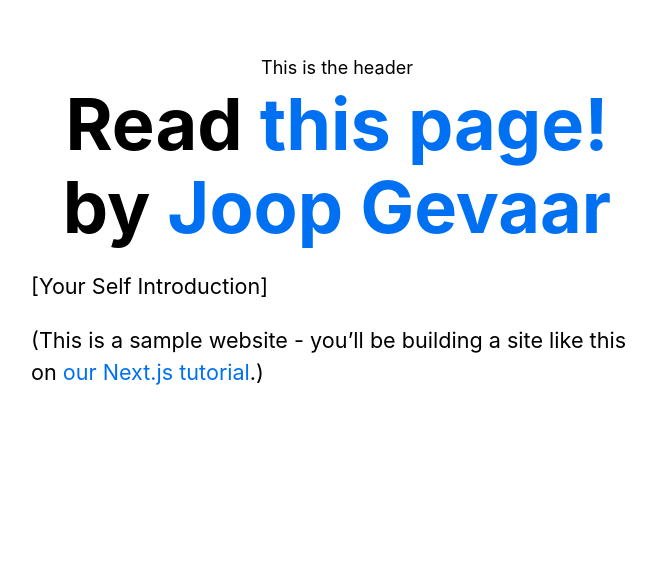
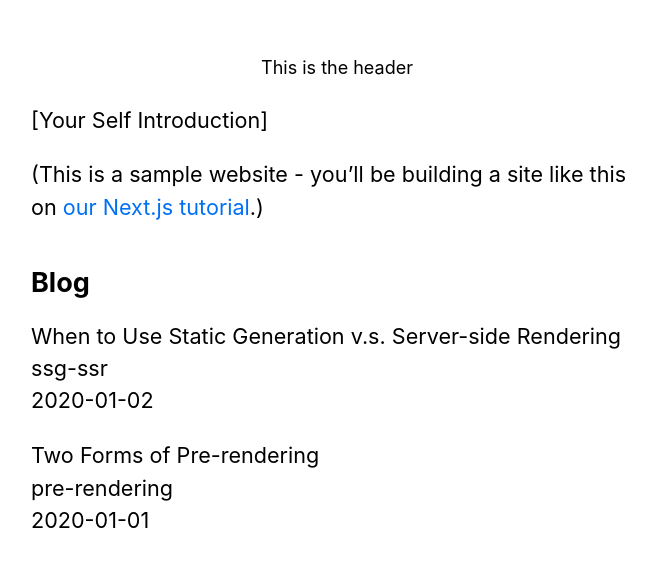
Before and after one commit to JoostGevaert/geophysics-info, a Next.js app: page / in a window 1280 px wide. Shown: the top 566 px of the page, without its empty margins (303-959 px from the left). Built offline with nearby package versions, Linux system fonts and the light colour scheme.

Commit message:
feat: staticly generated home page

```diff
--- /dev/null
+++ b/lib/posts.ts
@@ -0,0 +1,29 @@
+import fs from 'fs';
+import path from 'path';
+import matter from 'gray-matter';
+
+const postsDirectory: string = path.join(process.cwd(), 'posts')
+
+export function getSortedPostsData() {
+  const fileNames: string[] = fs.readdirSync(postsDirectory);
+  const allPostsData = fileNames.map((fileName) => {
+    const id: string = fileName.replace(/\.md$/, '');
+    const fullPath: string = path.join(postsDirectory, fileName);
+    const fileContents: string = fs.readFileSync(fullPath, 'utf8');
+    const matterResult = matter(fileContents);
+
+    return {
+      id,
+      ...matterResult.data as { date: string; title: string },
+    };
+  });
+  return allPostsData.sort(({ date: a }, { date: b }) => {
+    if (a < b) {
+      return 1;
+    } else if (a > b) {
+      return -1;
+    } else {
+      return 0;
+    }
+  })
+}
--- a/package.json
+++ b/package.json
@@ -9,6 +9,7 @@
     "lint": "next lint"
   },
   "dependencies": {
+    "gray-matter": "^4.0.3",
     "next": "12.1.6",
     "react": "18.2.0",
     "react-dom": "18.2.0"
--- a/pages/index.tsx
+++ b/pages/index.tsx
@@ -1,25 +1,34 @@
 import type { NextPage } from 'next'
+import { GetStaticProps } from 'next';
 import Head from 'next/head';
 import Link from 'next/link';
+import { getSortedPostsData } from '../lib/posts'
 import Layout, { siteTitle } from '../components/layout';
 import utilStyles from '../styles/utils.module.css';
 
-const Home: NextPage = () => {
+export const getStaticProps: GetStaticProps = async () => {
+  const allPostsData = getSortedPostsData()
+  return {
+    props: {
+      allPostsData
+    }
+  }
+}
+
+export default function Home ({
+  allPostsData
+}: {
+  allPostsData: {
+    date: string
+    title: string
+    id: string
+  }[]
+}) {
   return (
     <Layout home>
       <Head>
         <title>{siteTitle}</title>
       </Head>
-      <h1 className={utilStyles.title}>
-        Read{' '}
-        <Link href="/posts/first-post">
-          <a>this page!</a>
-        </Link>
-        {' '}by{' '}
-        <Link href="/authors/joop-gevaar">
-          <a>Joop Gevaar</a>
-        </Link>
-      </h1>
       <section className={utilStyles.headingMd}>
         <p>[Your Self Introduction]</p>
         <p>
@@ -27,8 +36,20 @@
           <a href="https://nextjs.org/learn">our Next.js tutorial</a>.)
         </p>
       </section>
+      <section className={`${utilStyles.headingMd} ${utilStyles.padding1px}`}>
+        <h2 className={utilStyles.headingLg}>Blog</h2>
+        <ul className={utilStyles.list}>
+          {allPostsData.map(({ id, date, title }) => (
+            <li className={utilStyles.listItem} key={id}>
+              {title}
+              <br />
+              {id}
+              <br />
+              {date}
+            </li>
+          ))}
+        </ul>
+      </section>
     </Layout>
-  );
+  )
 }
-
-export default Home
--- /dev/null
+++ b/posts/pre-rendering.md
@@ -0,0 +1,11 @@
+---
+title: 'Two Forms of Pre-rendering'
+date: '2020-01-01'
+---
+
+Next.js has two forms of pre-rendering: **Static Generation** and **Server-side Rendering**. The difference is in **when** it generates the HTML for a page.
+
+- **Static Generation** is the pre-rendering method that generates the HTML at **build time**. The pre-rendered HTML is then _reused_ on each request.
+- **Server-side Rendering** is the pre-rendering method that generates the HTML on **each request**.
+
+Importantly, Next.js lets you **choose** which pre-rendering form to use for each page. You can create a "hybrid" Next.js app by using Static Generation for most pages and using Server-side Rendering for others.
--- /dev/null
+++ b/posts/ssg-ssr.md
@@ -0,0 +1,19 @@
+---
+title: 'When to Use Static Generation v.s. Server-side Rendering'
+date: '2020-01-02'
+---
+
+We recommend using **Static Generation** (with and without data) whenever possible because your page can be built once and served by CDN, which makes it much faster than having a server render the page on every request.
+
+You can use Static Generation for many types of pages, including:
+
+- Marketing pages
+- Blog posts
+- E-commerce product listings
+- Help and documentation
+
+You should ask yourself: "Can I pre-render this page **ahead** of a user's request?" If the answer is yes, then you should choose Static Generation.
+
+On the other hand, Static Generation is **not** a good idea if you cannot pre-render a page ahead of a user's request. Maybe your page shows frequently updated data, and the page content changes on every request.
+
+In that case, you can use **Server-Side Rendering**. It will be slower, but the pre-rendered page will always be up-to-date. Or you can skip pre-rendering and use client-side JavaScript to populate data.
```
Also changed, not shown: 1 other file (tests, documents, lock files or other folders).
